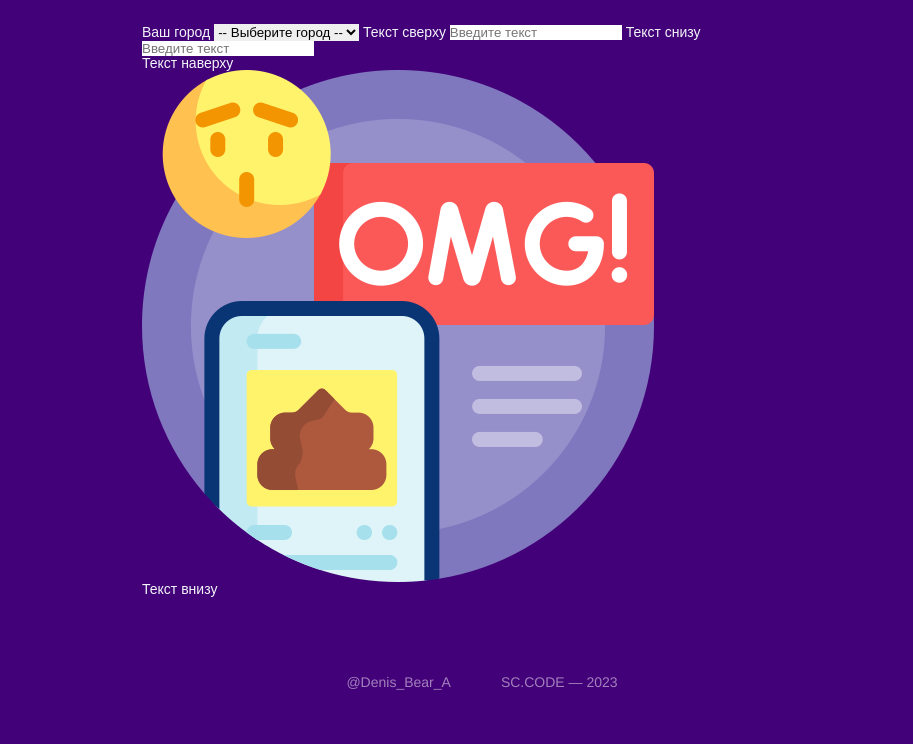
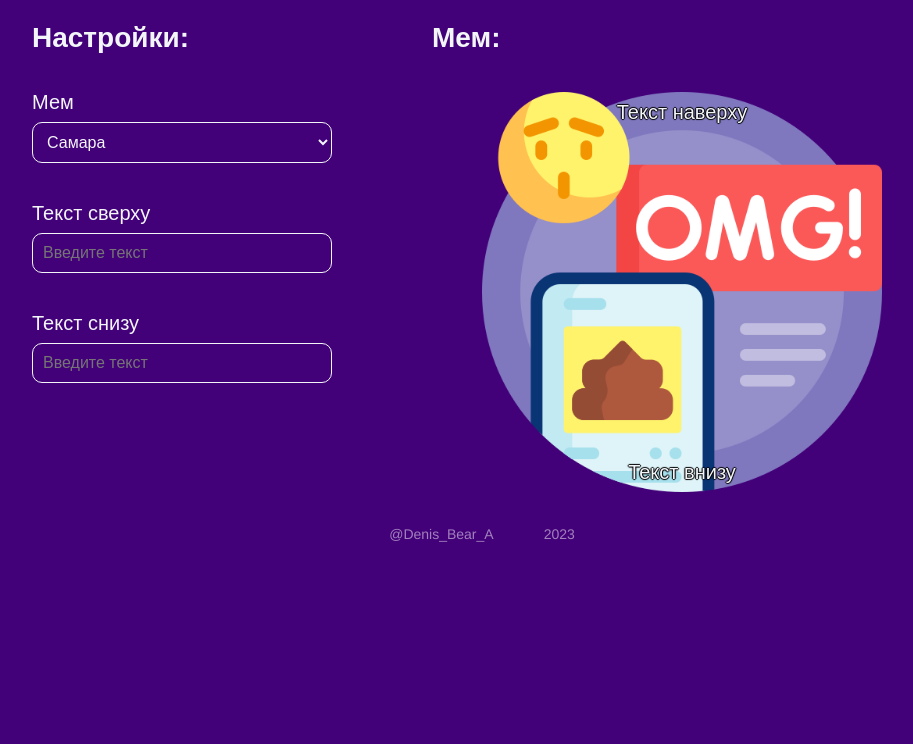
Before and after one commit to DenisAnf/memes-app, a plain HTML site: page index.html in a window 1280 px wide. Shown: the part 96-840 px from the top of the page, without its empty margins (158-1071 px from the left). Before the commit the page ends 800 px from the top, so only its background shows below. Drawn offline with nearby package versions, Linux system fonts and the light colour scheme.

Commit message:
ended html & css

```diff
--- a/index.html
+++ b/index.html
@@ -15,10 +15,7 @@
       <meta property="og:title" content="Создание мемов" />
       <meta property="og:description" content="Создай свой мем!" />
       <meta property="og:image" content="./resourses/img/memes.png" />
-      <meta
-         property="og:url"
-         content="https://denisanf.github.io/movie-search-app"
-      />
+      <meta property="og:url" content="https://denisanf.github.io/memes-app/" />
 
       <meta name="twitter:card" content="summary" />
       <meta name="twitter:site" content="Denis A" />
@@ -44,34 +41,39 @@
 
       <main class="page">
          <div class="container">
+            <div class="page__wrapper">
                <section class="input">
-               <form action="" class="form">
-                  <label>
-                     Ваш город
-                     <select name="city" id="city-select">
-                        <option value="">-- Выберите город --</option>
+                  <h2 class="input__title">Настройки:</h2>
+                  <form action="" class="option">
+                     <label class="option__memes">
+                        Мем
+                        <select
+                           name="memesSelect"
+                           id="memesSelect"
+                           class="option__select"
+                        >
                            <option value="petersburg">Санкт-Петербург</option>
-                        <option value="samara">Самара</option>
+                           <option value="samara" selected>Самара</option>
                            <option value="perm">Пермь</option>
                            <option value="novosibirsk">Новосибирск</option>
                         </select>
                      </label>
-                  <label>
+                     <label class="option__top">
                         Текст сверху
                         <input
                            type="text"
-                        id="filmName"
-                        class="form__search"
+                           id="labelTop"
+                           class="option__top-text"
                            placeholder="Введите текст"
                            autocomplete="off"
                         />
                      </label>
-                  <label>
+                     <label class="option__down">
                         Текст снизу
                         <input
                            type="text"
-                        id="filmName"
-                        class="form__search"
+                           id="labelDown"
+                           class="option__down-text"
                            placeholder="Введите текст"
                            autocomplete="off"
                         />
@@ -80,10 +82,18 @@
                </section>
 
                <section id="meme" class="meme">
+                  <h2 class="meme__title">Мем:</h2>
+                  <div class="meme__wrapper">
                      <div class="meme__label-top">Текст наверху</div>
-               <img src="./resourses/img/memes.png" alt="картинка" />
+                     <img
+                        src="./resourses/img/memes.png"
+                        alt="мем"
+                        class="meme__img"
+                     />
                      <div class="meme__label-down">Текст внизу</div>
+                  </div>
                </section>
+            </div>
          </div>
       </main>
 
@@ -93,7 +103,7 @@
                @Denis_Bear_A
             </a>
          </div>
-         <div class="footer__cr">SC.CODE — 2023</div>
+         <div class="footer__cr">2023</div>
       </footer>
 
       <!--<script src="js/index.js"></script>-->
--- a/scss/style.scss
+++ b/scss/style.scss
@@ -14,9 +14,6 @@ $fontfamily: "Arimo", sans-serif;
 @import "_nullstyle";
 
 body {
-   display: flex;
-   flex-direction: column;
-   justify-content: space-between;
    height: 100%;
    font-family: $fontfamily;
    background: #430179;
@@ -26,7 +23,7 @@ body {
 }
 
 .container {
-   max-width: 700px;
+   max-width: 1180px;
    margin: 0 auto;
    padding: 0 10px;
 }
@@ -34,24 +31,19 @@ body {
 .header {
    margin: 40px 0;
 
-   @media (max-width: 699px) {
-      margin: calcSize(20, 40, 320, 699) 0 20px;
+   @media (max-width: 919px) {
+      margin: calcSize(20, 40, 320, 919) 0 20px;
    }
 
    &__title {
       font-size: 36px;
       line-height: 40px;
-      padding: 0 40px;
+      text-align: center;
 
-      @media (max-width: 699px) {
-         font-size: calcSize(24, 36, 320, 699);
-         padding: 0 calcSize(20, 40, 320, 699);
+      @media (max-width: 919px) {
+         font-size: calcSize(24, 36, 320, 919);
       }
    }
-}
-
-.page {
-   flex: 1 1 auto;
 }
 
 .footer {
@@ -64,3 +56,149 @@ body {
    gap: 15px 50px;
    color: rgba(255, 255, 255, 0.5);
 }
+
+.page {
+   &__wrapper {
+      display: flex;
+      flex-wrap: wrap;
+      gap: 100px;
+      align-items: stretch;
+      justify-content: center;
+
+      @media (max-width: 919px) {
+         gap: 30px;
+      }
+   }
+}
+
+.input {
+   width: 300px;
+
+   @media (max-width: 919px) {
+      width: 500px;
+   }
+
+   @media (max-width: 519px) {
+      width: 100%;
+   }
+
+   &__title {
+      margin-bottom: 40px;
+      text-align: left;
+      font-size: 28px;
+      line-height: 28px;
+      font-weight: 700;
+
+      @media (max-width: 919px) {
+         margin-bottom: 20px;
+         font-size: calcSize(20, 28, 320, 919);
+         line-height: calcSize(20, 28, 320, 919);
+      }
+   }
+}
+.option {
+   display: flex;
+   flex-direction: column;
+   gap: 40px;
+
+   @media (max-width: 919px) {
+      gap: 10px;
+   }
+
+   &__memes,
+   &__top,
+   &__down {
+      display: flex;
+      flex-direction: column;
+      gap: 10px;
+      font-size: 20px;
+      line-height: 20px;
+
+      @media (max-width: 919px) {
+         font-size: calcSize(16, 20, 320, 919);
+         line-height: calcSize(16, 20, 320, 919);
+      }
+   }
+
+   &__select,
+   &__top-text,
+   &__down-text {
+      width: 100%;
+      max-width: 300px;
+      background-color: inherit;
+      border: 1px solid #f3f6f9;
+      border-radius: 10px;
+      padding: 10px;
+      color: inherit;
+      font-size: 16px;
+      line-height: 16px;
+
+      @media (max-width: 919px) {
+         font-size: calcSize(14, 16, 320, 919);
+         line-height: calcSize(14, 16, 320, 919);
+      }
+
+      &:focus {
+         border: 1px solid #9327eb;
+      }
+   }
+
+   &__select option {
+      background: #430179;
+      color: inherit;
+   }
+}
+.meme {
+   &__wrapper {
+      position: relative;
+   }
+
+   &__title {
+      margin-bottom: 40px;
+      text-align: left;
+      font-size: 28px;
+      line-height: 28px;
+      font-weight: 700;
+
+      @media (max-width: 919px) {
+         margin-bottom: 20px;
+         font-size: calcSize(20, 28, 320, 919);
+         line-height: calcSize(20, 28, 320, 919);
+      }
+   }
+
+   &__img {
+      display: block;
+      width: 500px;
+      max-height: 400px;
+      object-fit: contain;
+      object-position: center;
+
+      @media (max-width: 519px) {
+         width: 100%;
+      }
+   }
+
+   &__label-top,
+   &__label-down {
+      position: absolute;
+      top: 10px;
+      left: 50%;
+      transform: translateX(-50%);
+      max-width: calc(100% - 20px);
+      text-shadow: 1px 0 1px #000, 0 1px 1px #000, -1px 0 1px #000,
+         0 -1px 1px #000;
+      font-size: 20px;
+      line-height: 20px;
+
+      @media (max-width: 919px) {
+         font-size: calcSize(16, 20, 320, 919);
+         line-height: calcSize(16, 20, 320, 919);
+      }
+   }
+
+   &__label-down {
+      top: auto;
+      bottom: 10px;
+   }
+}
```
Also changed, not shown: styles/style.css. Lines whose indentation alone changed are shown as unchanged.
